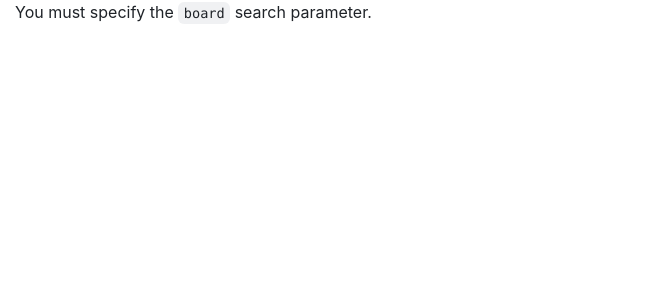
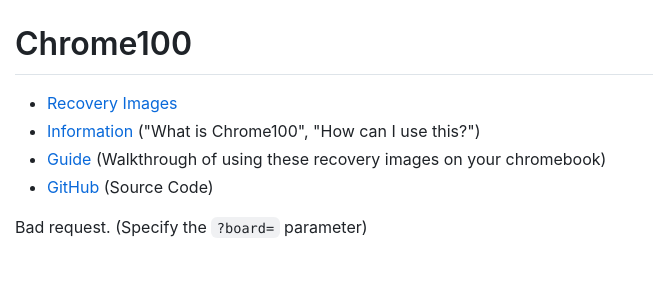
Before and after one commit to e9x/chrome100, a Next.js app: page /board in a window 1280 px wide. Shown: the top 300 px of the page, without its empty margins (0-653 px from the left). Built offline with nearby package versions, Linux system fonts and the light colour scheme.

Commit message:
use getServerSideProps in favor of hosting an API
but still host an API!

```diff
--- a/src/db.ts
+++ b/src/db.ts
@@ -1,6 +1,19 @@
 import Database from "better-sqlite3";
+import { cros_brand } from "chrome-versions";
 import { chromeDBPath } from "chrome-versions/db";
 
 const db = new Database(chromeDBPath);
+export default db;
 
-export default db;
+export const getTargets = db.prepare<[]>(
+  "SELECT * FROM cros_target ORDER BY board COLLATE NOCASE ASC;"
+);
+export const getBrands = db.prepare<[board: cros_brand["board"]]>(
+  "SELECT * FROM cros_brand WHERE board = ? ORDER BY brand COLLATE NOCASE ASC;"
+);
+export const getTarget = db.prepare<[board: string]>(
+  "SELECT * FROM cros_target WHERE board = ? ORDER BY board COLLATE NOCASE ASC;"
+);
+export const getRecoveryImages = db.prepare<[board: string]>(
+  "SELECT * FROM cros_recovery_image WHERE board = ?;"
+);
--- a/src/pages/api/board.ts
+++ b/src/pages/api/board.ts
@@ -4,25 +4,21 @@
   cros_recovery_image_db,
   cros_target,
 } from "chrome-versions";
-import db from "../../db";
+import { getBrands, getRecoveryImages, getTarget } from "../../db";
 
-const getTarget = db.prepare<[board: string]>(
-  "SELECT * FROM cros_target WHERE board = ? ORDER BY board COLLATE NOCASE ASC;"
-);
-const getRecoveryImages = db.prepare<[board: string]>(
-  "SELECT * FROM cros_recovery_image WHERE board = ?;"
-);
-const getBrands = db.prepare<[board: string]>(
-  "SELECT brand FROM cros_brand WHERE board = ? ORDER BY brand COLLATE NOCASE ASC;"
-);
-
-export interface BoardData {
+interface BoardData {
   images: cros_recovery_image_db[];
   brands: cros_brand["brand"][];
 }
 
 const boardAPI = (req: NextApiRequest, res: NextApiResponse) => {
   const { board } = req.query as { board: string };
+
+  if (!board) {
+    res.status(400);
+    res.json({ error: "BadRequest" });
+    return;
+  }
 
   const target = getTarget.get(board) as cros_target | undefined;
 
@@ -35,8 +31,8 @@
   const images = getRecoveryImages.all(board) as cros_recovery_image_db[];
   const brands = getBrands.all(board) as cros_brand[];
 
-  const boardData = {
-    images: images,
+  const boardData: BoardData = {
+    images,
     brands: brands.map((brand) => brand.brand),
   };
 
--- a/src/pages/api/targets.ts
+++ b/src/pages/api/targets.ts
@@ -1,26 +1,23 @@
 import type { NextApiRequest, NextApiResponse } from "next";
 import type { cros_brand, cros_target } from "chrome-versions";
-import db from "../../db";
+import { getBrands, getTargets } from "../../db";
 
-const getTargets = db.prepare<[]>(
-  "SELECT * FROM cros_target ORDER BY board COLLATE NOCASE ASC;"
-);
-const getBrands = db.prepare<[board: string]>(
-  "SELECT brand FROM cros_brand WHERE board = ? ORDER BY brand COLLATE NOCASE ASC;"
-);
-
-export type Targets = [
-  target: cros_target["board"],
-  brands: cros_brand["brand"][]
-][];
+export type TargetData = {
+  target: cros_target["board"];
+  brands: cros_brand["brand"][];
+}[];
 
 const targetsAPI = (req: NextApiRequest, res: NextApiResponse) => {
-  res.json(
-    (getTargets.all() as cros_target[]).map((target) => [
-      target.board,
-      (getBrands.all(target.board) as cros_brand[]).map((brand) => brand.brand),
-    ]) as Targets
+  const targetData: TargetData = (getTargets.all() as cros_target[]).map(
+    (target) => ({
+      target: target.board,
+      brands: (getBrands.all(target.board) as cros_brand[]).map(
+        (brand) => brand.brand
+      ),
+    })
   );
+
+  res.json(targetData);
 };
 
 export default targetsAPI;
--- a/src/pages/board.tsx
+++ b/src/pages/board.tsx
@@ -1,13 +1,18 @@
-import type { BoardData } from "./api/board";
-import type { cros_recovery_image_db } from "chrome-versions";
+import type {
+  cros_brand,
+  cros_recovery_image_db,
+  cros_target,
+} from "chrome-versions";
 import {
   getRecoveryURL,
   parsePlatformVersion,
   parseChromeVersion,
 } from "chrome-versions";
-import { useEffect, useState } from "react";
+import { GetServerSideProps, NextPage } from "next";
 import { useRouter } from "next/router";
+import { useState } from "react";
 import Heading from "../components/Heading";
+import { getBrands, getRecoveryImages, getTarget } from "../db";
 
 type SortOrder = "lastModified" | "chrome" | "platform";
 
@@ -51,71 +56,94 @@
   return sorted;
 };
 
-const BoardPage = () => {
-  const router = useRouter();
-  const board = router.query["board"];
-  const [boardData, setBoardData] = useState<null | BoardData>(null);
-  const [boardDataErr, setBoardDataErr] = useState<null | string>(null);
+enum BoardError {
+  BadRequest,
+  NotFound,
+}
+
+interface ErrorProps {
+  error: BoardError;
+}
+
+interface DataProps {
+  board: string;
+  images: cros_recovery_image_db[];
+  brands: cros_brand["brand"][];
+}
+
+type Props = ErrorProps | DataProps;
+
+const isErrorProps = (props: Props): props is ErrorProps =>
+  "error" in (props as Partial<ErrorProps>);
+
+export const getServerSideProps: GetServerSideProps<Props> = async ({
+  query,
+}) => {
+  let { board } = query;
+  if (!board)
+    return {
+      props: {
+        error: BoardError.BadRequest,
+      },
+    };
+  if (Array.isArray(board)) board = board[0];
+
+  const target = getTarget.get(board) as cros_target | undefined;
+
+  if (!target)
+    return {
+      props: {
+        error: BoardError.NotFound,
+      },
+    };
+
+  const images = getRecoveryImages.all(board) as cros_recovery_image_db[];
+  const brands = getBrands.all(board) as cros_brand[];
+
+  return {
+    props: {
+      board,
+      images: images,
+      brands: brands.map((brand) => brand.brand),
+    },
+  };
+};
+
+const BoardPage: NextPage<Props> = (props) => {
   const [sortReverse, setSortReverse] = useState(false);
   const [sortOrder, setSortOrder] = useState<SortOrder>("lastModified");
 
-  useEffect(() => {
-    if (typeof board !== "string") return;
-
-    const controller = new AbortController();
-
-    (async () => {
-      try {
-        const data = await fetch(
-          `/api/board?board=${encodeURIComponent(board)}`,
-          {
-            signal: controller.signal,
-          }
-        );
-        if (!data.ok)
-          throw new Error(`The response was not OK (got ${data.status})`);
-        setBoardData(await data.json());
-      } catch (err) {
-        setBoardDataErr(String(err));
-      }
-    })().catch(console.error);
-
-    return () => {
-      controller.abort();
-    };
-  }, [board]);
-
-  if (boardDataErr)
+  if (isErrorProps(props))
+    switch (props.error) {
+      case BoardError.BadRequest:
         return (
           <>
             <Heading />
-        <p>Failure loading the board data:</p>
-        <code>{boardDataErr}</code>
+            <p>
+              Bad request. (Specify the <code>?board=</code> parameter)
+            </p>
           </>
         );
+      case BoardError.NotFound:
+        return (
+          <>
+            <Heading />
+            <p>Unknown board.</p>
+          </>
+        );
+    }
 
-  if (typeof board !== "string")
-    return (
-      <p>
-        You must specify the <code>board</code> search parameter.
-      </p>
-    );
+  const { board, brands, images } = props;
 
   return (
     <>
       <Heading />
-      {boardData === null ? (
-        <p>
-          Loading Chrome OS board <code>{board}</code>...
-        </p>
-      ) : (
-        <>
       <h1>
         Chrome OS board <code>{board}</code>
       </h1>
       <h2>Brands</h2>
       <ul>
-            {boardData.brands.map((brand, i) => (
+        {brands.map((brand, i) => (
           <li key={i}>{brand}</li>
         ))}
       </ul>
@@ -137,7 +165,7 @@
         Reverse
       </label>
       <h3>Boards</h3>
-          {boardData.images.length ? (
+      {images.length ? (
         <table>
           <thead>
             <tr>
@@ -148,8 +176,7 @@
             </tr>
           </thead>
           <tbody>
-                {sortImages(sortOrder, sortReverse, boardData.images).map(
-                  (img, i) => (
+            {sortImages(sortOrder, sortReverse, images).map((img, i) => (
               <tr key={i}>
                 <td>{img.platform}</td>
                 <td>{img.chrome}</td>
@@ -158,8 +185,7 @@
                   <a href={getRecoveryURL(img)}>Download</a>
                 </td>
               </tr>
-                  )
-                )}
+            ))}
           </tbody>
         </table>
       ) : (
@@ -169,8 +195,6 @@
         </p>
       )}
     </>
-      )}
-    </>
   );
 };
 
```
Also changed, not shown: src/pages/index.tsx (+19 -20 lines). Lines whose indentation alone changed are shown as unchanged.
